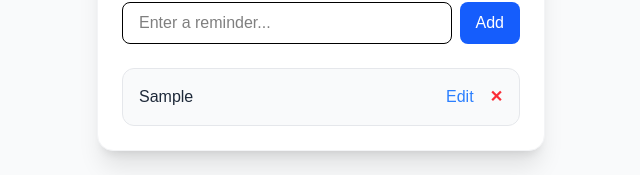
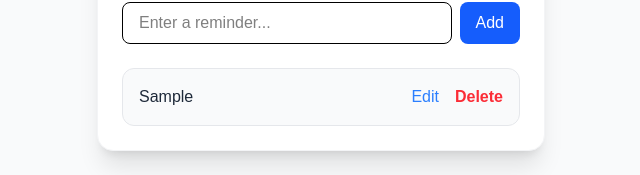
Before and after one commit to DeArrozRR-YapJR-Projects/CMSC129-Lab4-DeArrozRR_YapJR, a Next.js app: page / in a window 1280 px wide. Both pictures are taken after typing "Sample" into the empty fields and a click on the button "Add". Shown: the part 143-318 px from the top of the page, without its empty margins (319-959 px from the left). Built offline with nearby package versions, Linux system fonts and the light colour scheme.

Commit message:
[GREEN] align UI labels with tests and improve test stability

```diff
--- a/src/app/page.tsx
+++ b/src/app/page.tsx
@@ -44,8 +44,8 @@
                <div className="flex gap-4">
                  <button onClick={() => setIsEditing(true)} className="text-blue-500
        hover:text-blue-700">Edit</button>
-                 <button onClick={() => onDelete(reminder.id)} className="text-red-500
-       hover:text-red-700 font-bold">✕</button>
+                 <button onClick={() => onDelete(reminder.id)} className="text-red-500 hover:text-red-700
+     font-bold">Delete</button>
                </div>
              </>
            )}
```
Also changed, not shown: 1 other file (tests, documents, lock files or other folders).
